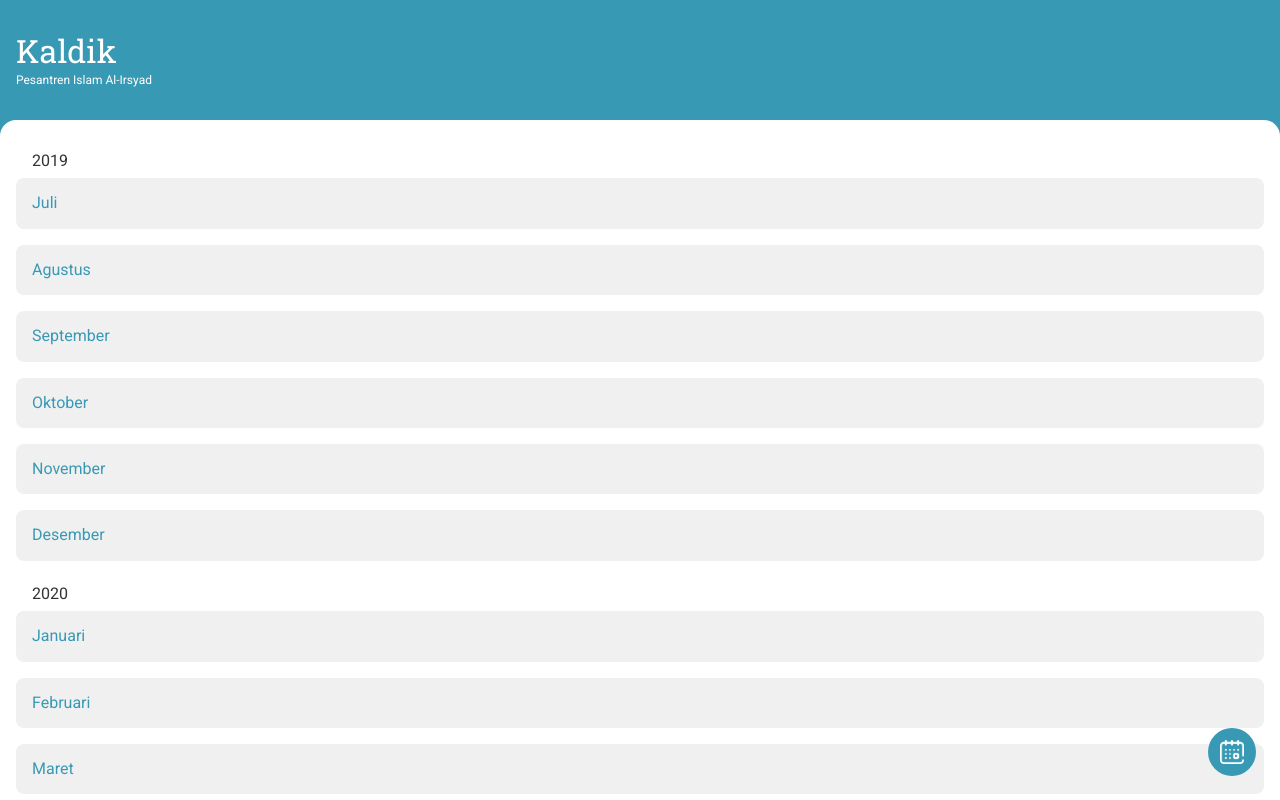
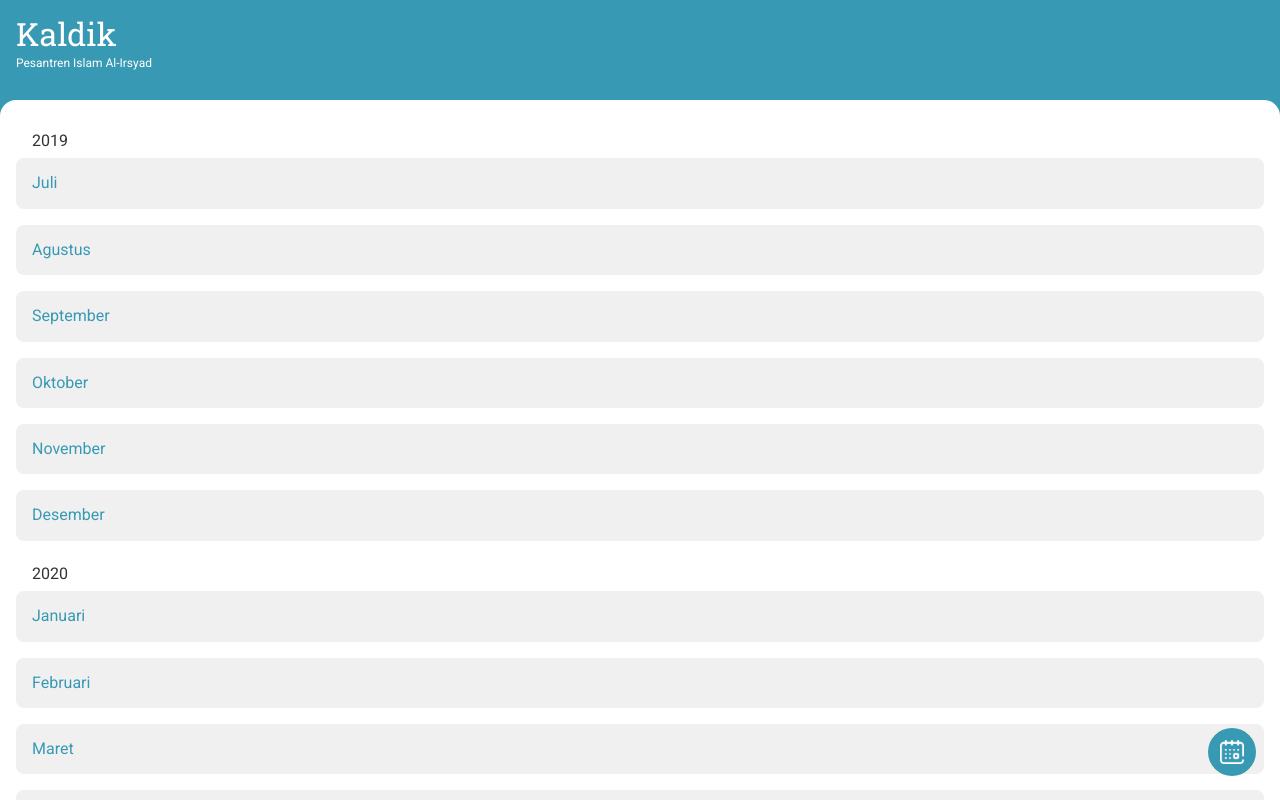
Before and after one commit to miftahafina/kaldik, a React (Create React App) app: page / in a window 1280 px wide. Shown: the top 800 px of the page. Built offline with nearby package versions, Linux system fonts and the light colour scheme.

Commit message:
Fixed header

```diff
--- a/src/index.css
+++ b/src/index.css
@@ -18,7 +18,7 @@ html, body, .container, #root {
 
 html {
   position: relative;
-  min-width: 320px;
+  min-width: 250px;
 }
 
 body {
@@ -40,9 +40,9 @@ body {
   flex: 0 0 120px;
   box-sizing: border-box;
   padding: 16px;
-
   background-color: var(--primary);
 
+  position: fixed;
   display: flex;
   flex-direction: column;
   align-items: flex-start;
@@ -66,6 +66,7 @@ body {
 }
 
 .content {
+  margin-top: 100px;
   width: 100%;
   flex: 1;
   box-sizing: border-box;
```
